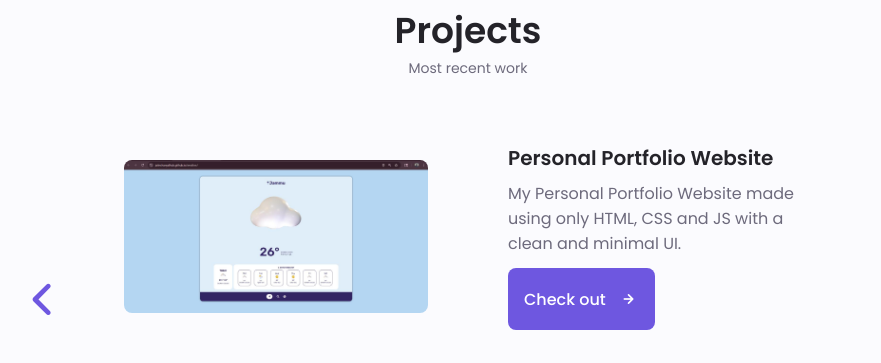
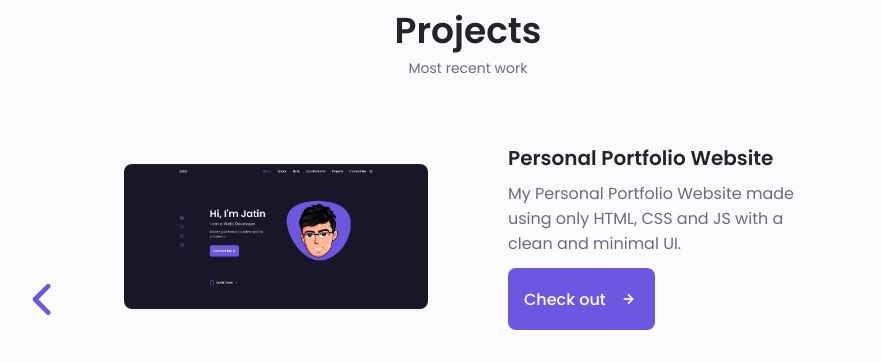
Before and after one commit to JatinChanyalHub/My-Portfoilio, a plain HTML site: page index.html in a window 1280 px wide. Shown: the part 2979-3342 px from the top of the page, 172-1053 px from the left. Drawn offline with nearby package versions, Linux system fonts and the light colour scheme.

Commit message:
Update image source for Project 4 in index.html

```diff
--- a/index.html
+++ b/index.html
@@ -686,7 +686,7 @@
 
           <!-- Project 4 -->
           <div class="portfolio_content grid swiper-slide">
-            <img src="assets/img/weather.jpeg" alt="" class="portfolio_img">
+            <img src="assets/img/Portfoilio_Frontpage.png" alt="" class="portfolio_img">
 
             <div class="portfolio_data">
               <h3 class="portfolio_title">
```
